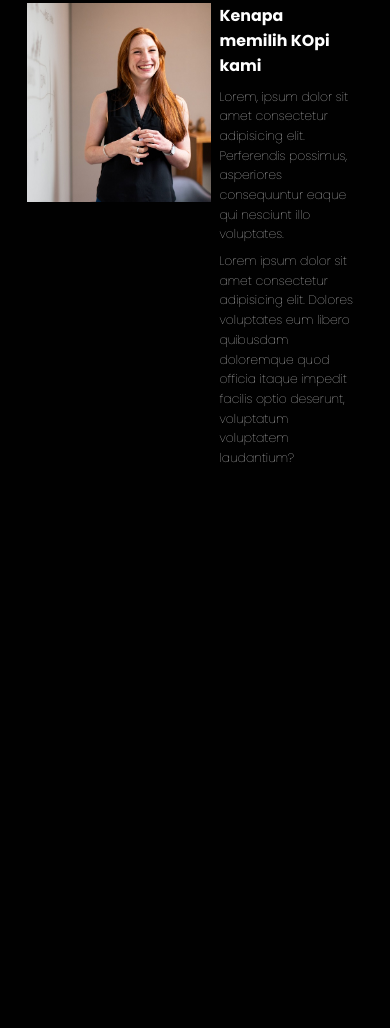
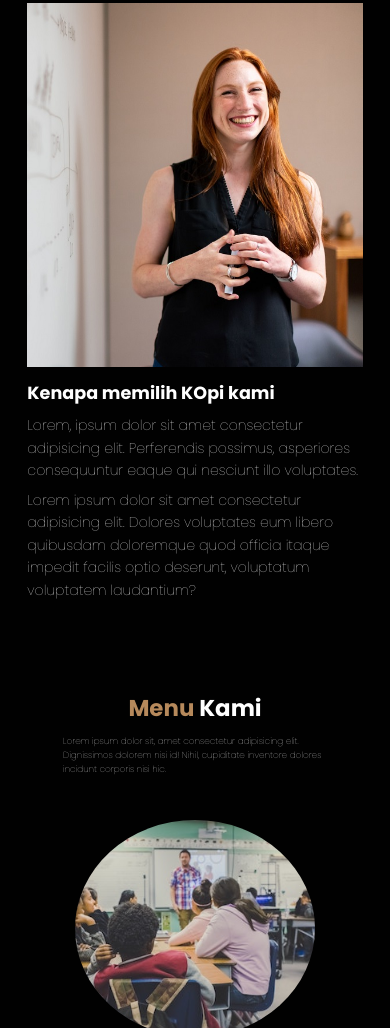
Before and after one commit to revou-fundamental-course/21-aug-23-dhearizky12, a plain HTML site: page index.html in a window 390 px wide. Shown: the part 972-2000 px from the top of the page. Drawn offline with nearby package versions, Linux system fonts and the light colour scheme.

Commit message:
add design

```diff
--- a/css/style.css
+++ b/css/style.css
@@ -28,7 +28,7 @@ body {
     font-family: 'Poppins', sans-serif;
     background-color: var(--bg);
     color: #fff;
-    min-height: 2000px;
+    min-height: 3000px;
 
 }
 
@@ -148,15 +148,15 @@ body {
     box-shadow: 1px 1px 3px rgba(1,1,3,0.5rem);
 }
 
-.about{
+.about,.menu{
     padding: 8rem 7% 1.4rem;
 }
-.about h2{
+.about h2, .menu h2{
     text-align: center;
     font-size: 2.6rem;
     margin-bottom: 3rem;
 }
-.about h2 span{
+.about h2 span, .menu h2 span{
     color: var(--primary);
 }
 .about .row {
@@ -184,7 +184,32 @@ body {
     line-height: 1.6;
 }
 
+/* Menu Section */
+.menu h2{
+    margin-bottom: 1rem;
+}
 
+.menu p{
+    text-align : "center";
+    max-width: 30rem;
+    margin: auto;
+    font-weight: 100;
+    line-height: 1.6;
+}
+.menu .row{
+    display: flex;
+    flex-wrap: wrap;
+    margin-top: 5rem;
+    justify-content: center;
+}
+.menu-card{
+    text-align: center;
+}
+.menu .row .menu-card img{
+    border-radius: 50%;
+    width: 80%;
+
+}
 
 
 
@@ -236,6 +261,23 @@ body {
     .navbar .navbar-nav a:hover::after{
         transform: scaleX(0.2)
     }
+    .about .row{
+        flex-wrap: wrap;
+    }
+    .about .row .about-img img{
+        object-fit: cover;
+        object-position: center;
+    }
+    .about .row .content{
+        padding: 0;
+    }
+    .about .row .content h3{
+        margin-top: 1rem;
+        font-size: 2rem;
+    }
+    .about .row .content p{
+        font-size: 1.6rem;
+    }
 }
 
 /* Mobile Phone */
--- a/index.html
+++ b/index.html
@@ -44,7 +44,7 @@
         <main class="content">
             <h1>Mari Nikmati Secangkir <span>Kopi</span></h1>
             <p>Lorem ipsum dolor sit amet consectetur adipisicing elit. Cupiditate, officiis dolore.</p>
-            <a href="#" class="cta">Beli Sekarang</a>
+            <a href="#" class="cta">Daftar Sekarang</a>
         </main>
     </section>
     <!-- Hero Section End -->
@@ -57,7 +57,8 @@
             </div>
             <div class="content">
                 <h3>Kenapa memilih KOpi kami</h3>
-            <p>Lorem, ipsum dolor sit amet consectetur adipisicing elit. Perferendis possimus, asperiores consequuntur
+                <p>Lorem, ipsum dolor sit amet consectetur adipisicing elit. Perferendis possimus, asperiores
+                    consequuntur
                     eaque qui nesciunt illo voluptates.</p>
                 <p>Lorem ipsum dolor sit amet consectetur adipisicing elit. Dolores voluptates eum libero quibusdam
                     doloremque quod officia itaque impedit facilis optio deserunt, voluptatum voluptatem laudantium?</p>
@@ -66,6 +67,29 @@
 
     </section>
     <!-- About Section End -->
+
+    <!-- Menu Section Start -->
+    <section id="menu" class="menu">
+        <h2><span>Menu </span>Kami</h2>
+        <p>Lorem ipsum dolor sit, amet consectetur adipisicing elit. Dignissimos dolorem nisi id! Nihil, cupiditate
+            inventore dolores incidunt corporis nisi hic.</p>
+
+            <div class="row">
+                <div class="menu-card">
+                    <img src="img/1.jpg"
+                    alt="school1" class="menu-card-img">
+
+                    <h3 class="menu-card-tittle">--School Season</h3>
+                    <p class="menu-card-price">Life Ballance</p>
+
+
+                </div>
+
+            </div>
+    </section>
+
+
+    <!-- Menu Section End -->
 
     <!-- <header>
         <section id="headerNavigation">
```
Also changed, not shown: img/1.jpg (added), 1 other file. Lines whose indentation alone changed are shown as unchanged.
